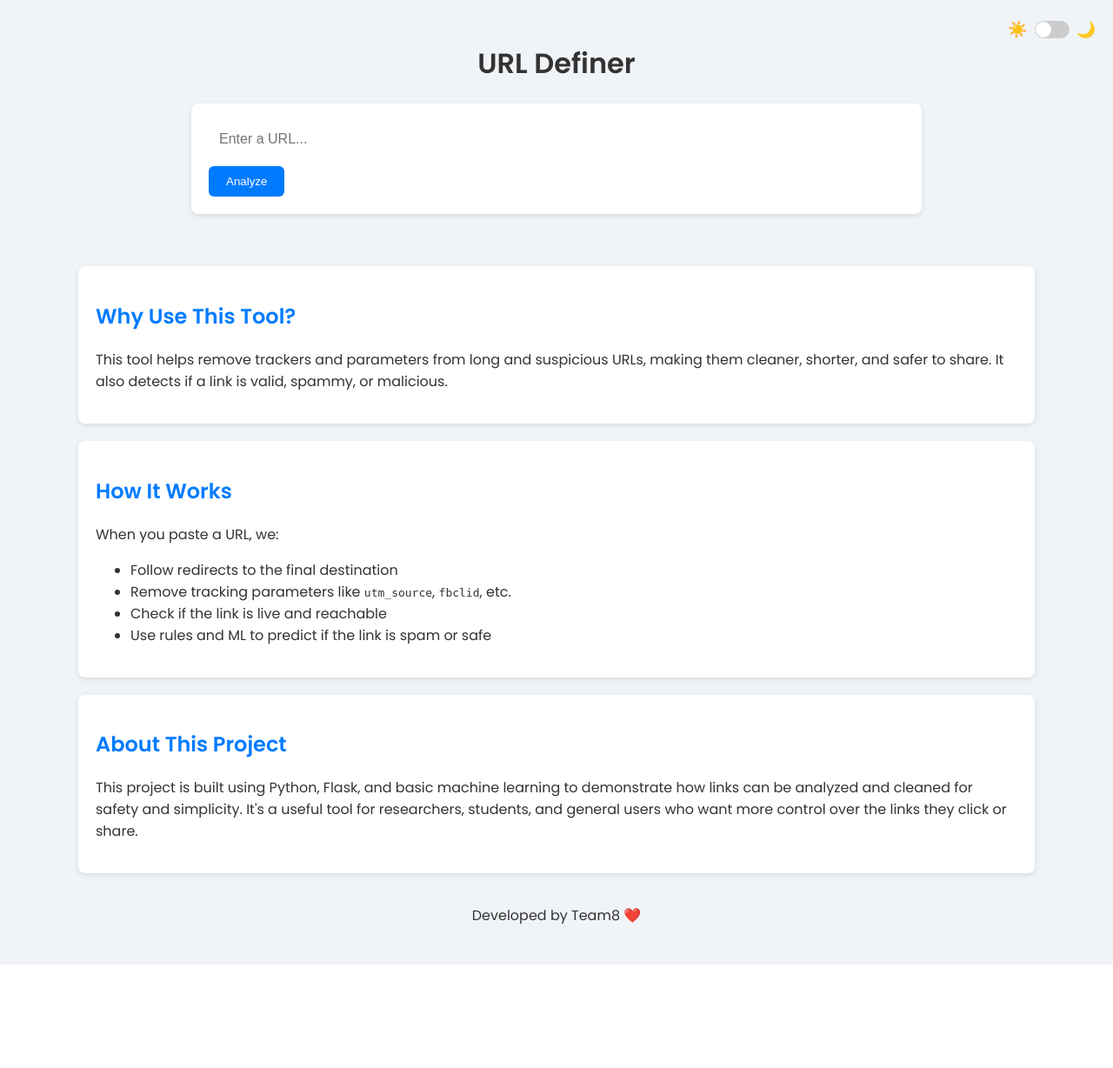
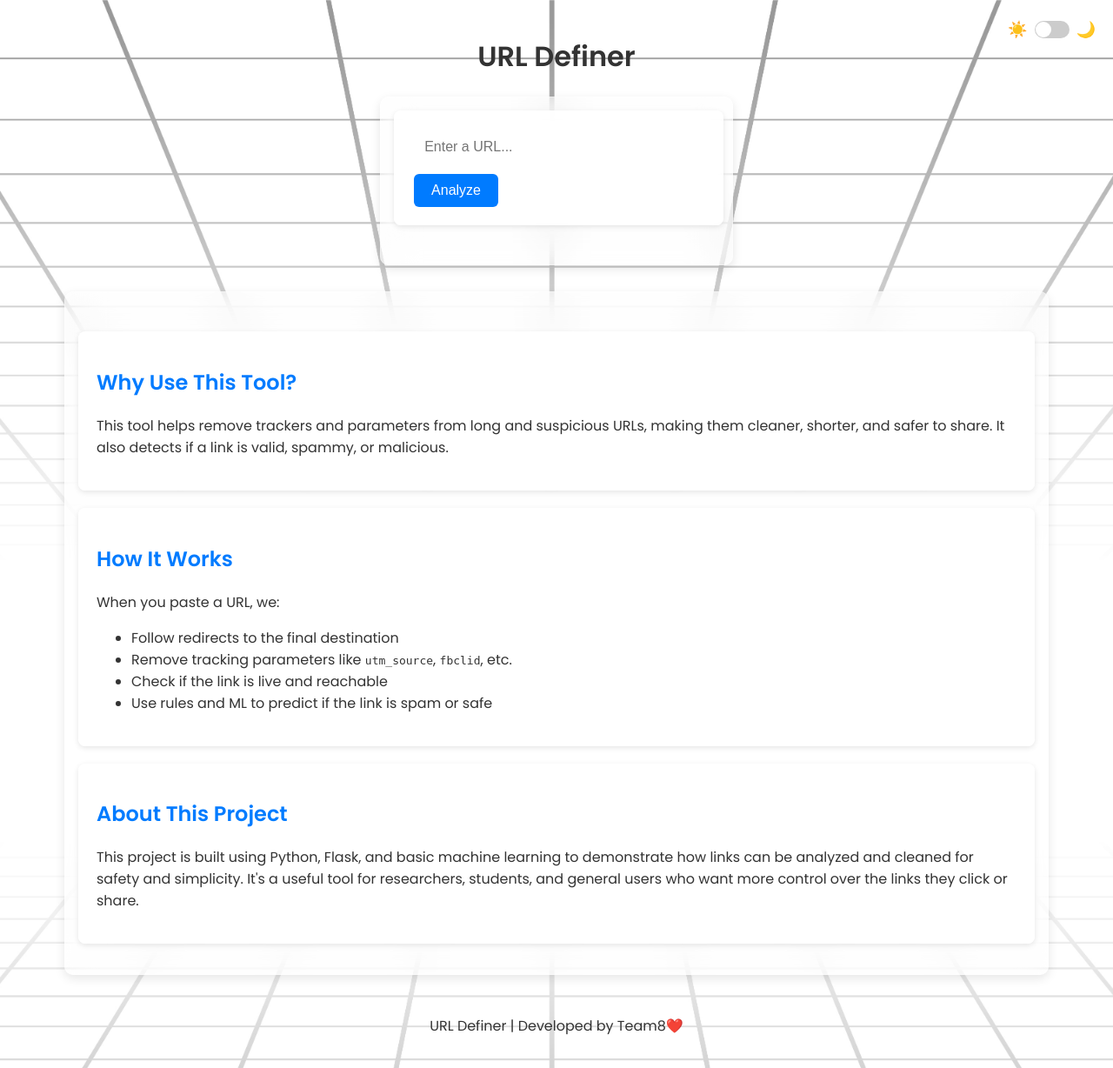
Before and after one commit to Tamilselvan2/URL-definer, a Flask app: page / in a window 1280 px wide. Shown: the whole page at 87% size. Before the commit the page ends 1109 px from the top, so only its background shows below. Run offline with Flask 3, Linux system fonts and the light colour scheme.

Commit message:
Update index.html

```diff
--- a/templates/index.html
+++ b/templates/index.html
@@ -9,12 +9,12 @@
         @import url('https://fonts.googleapis.com/css2?family=Poppins:wght@400;600&display=swap');
 
         :root {
-            --bg-light: #f0f4f8;
-            --bg-dark: #1c1f26;
+            --bg-light: #ffffff;
+            --bg-dark: #000000;
             --text-light: #333;
             --text-dark: #eaeaea;
-            --card-light: #ffffff;
-            --card-dark: #2b2f3a;
+            --card-light: rgba(255, 255, 255, 0.85);
+            --card-dark: rgba(0, 0, 0, 0.85);
             --btn-bg-light: #007bff;
             --btn-bg-dark: #4a90e2;
             --highlight-text-light: #007bff;
@@ -25,18 +25,52 @@
 
         body {
             font-family: 'Poppins', sans-serif;
-            background: var(--bg-light);
+            background: var(--bg-light) url('/static/images/bright_mode.jpg') no-repeat center center;
+            background-size: cover;
             color: var(--text-light);
             padding: 20px;
             display: flex;
             flex-direction: column;
             align-items: center;
-            transition: background 0.3s ease, color 0.3s ease;
+            transition: background-color 0.3s ease, color 0.3s ease;
+            min-height: 100vh;
+            position: relative;
+            overflow-x: hidden;
+            margin: 0;
         }
 
         body.dark {
-            background: var(--bg-dark);
+            background: var(--bg-dark) url('/static/images/dark_mode.jpg') no-repeat center center;
+            background-size: cover;
             color: var(--text-dark);
+        }
+
+        /* Parallax effect container */
+        .parallax-bg {
+            position: fixed;
+            top: 0;
+            left: 0;
+            width: 100%;
+            height: 200%;
+            background: inherit;
+            z-index: -1;
+            will-change: transform;
+        }
+
+        .frosty-box {
+            background: rgba(255, 255, 255, 0.4);
+            padding: 15px;
+            border-radius: 10px;
+            backdrop-filter: blur(20px);
+            border: 1px solid rgba(255, 255, 255, 0.3);
+            margin-bottom: 30px;
+            box-shadow: 0 4px 12px rgba(0, 0, 0, 0.1);
+        }
+
+        body.dark .frosty-box {
+            background: rgba(255, 255, 255, 0.4);
+            border: 1px solid rgba(255, 255, 255, 0.2);
+            box-shadow: 0 4px 12px rgba(0, 0, 0, 0.2);
         }
 
         .form-container {
@@ -49,20 +83,37 @@
             box-shadow: 0 2px 6px rgba(0,0,0,0.1);
             transition: background 0.3s ease;
             overflow: hidden;
+            position: relative;
+            backdrop-filter: blur(5px);
+            border: 1px solid rgba(255, 255, 255, 0.2);
+            display: flex;
+            flex-wrap: wrap;
+            justify-content: center;
+            gap: 10px;
         }
 
         body.dark .form-container {
             background: var(--card-dark);
+            border: 1px solid rgba(255, 255, 255, 0.1);
         }
 
         input[type="text"] {
-            width: calc(100% - 24px);
+            width: 70%;
+            min-width: 200px;
             padding: 12px;
             border-radius: 6px;
             border: none;
             margin-bottom: 10px;
             font-size: 16px;
             box-sizing: border-box;
+            background: rgba(255, 255, 255, 0.9);
+            color: var(--text-light);
+            flex-grow: 1;
+        }
+
+        body.dark input[type="text"] {
+            background: rgba(0, 0, 0, 0.9);
+            color: var(--text-dark);
         }
 
         button {
@@ -73,6 +124,8 @@
             border-radius: 6px;
             cursor: pointer;
             transition: background 0.3s ease, transform 0.2s ease;
+            font-size: 16px;
+            white-space: nowrap;
         }
 
         button:hover {
@@ -151,12 +212,23 @@
         pre {
             white-space: pre-wrap;
             font-family: 'Courier New', Courier, monospace;
+            background: rgba(255, 255, 255, 0.9);
+            padding: 10px;
+            border-radius: 4px;
+        }
+
+        body.dark pre {
+            background: rgba(0, 0, 0, 0.9);
         }
 
         .bottom-sections {
             margin-top: 30px;
             width: 100%;
             max-width: 1100px;
+        }
+
+        .frosty-box.bottom-box {
+            margin-bottom: 30px;
         }
 
         .bottom-sections .section {
@@ -166,13 +238,16 @@
             margin-bottom: 20px;
             box-shadow: 0 2px 6px rgba(0,0,0,0.1);
             transition: background 0.3s ease;
+            position: relative;
+            backdrop-filter: blur(5px);
+            border: 1px solid rgba(255, 255, 255, 0.2);
         }
 
         body.dark .bottom-sections .section {
             background: var(--card-dark);
+            border: 1px solid rgba(255, 255, 255, 0.1);
         }
 
-        /* Theme Switcher */
         .theme-switch {
             position: fixed;
             top: 20px;
@@ -352,6 +437,7 @@
     </style>
 </head>
 <body>
+    <div class="parallax-bg"></div>
     <div class="theme-switch">
         <span class="icon">☀️</span>
         <input type="checkbox" id="themeToggle">
@@ -361,6 +447,7 @@
 
     <h1>URL Definer</h1>
 
+    <div class="frosty-box">
         <div class="form-container">
             <form method="POST" aria-label="URL analysis form">
                 <input type="text" name="url" placeholder="Enter a URL..." required aria-label="URL input">
@@ -373,8 +460,10 @@
             <div class="alert error">Error: {{ error }}</div>
             {% endif %}
         </div>
+    </div>
 
     {% if result %}
+    <div class="frosty-box main-box">
         <div class="main-container">
             <div class="left">
                 <h2>URL Analysis</h2>
@@ -391,7 +480,7 @@
                         </span>
                     </p>
                 </div>
-            <p><strong>Final Redirected URL:</strong></p>
+                <p><strong>Final URL:</strong></p>
                 <div class="cleaned-url-container">
                     <p class="url-text highlight" id="cleaned-output">{{ result.cleaned | safe }}</p>
                     <button onclick="copyToClipboard('{{ result.cleaned | safe }}')" class="copy-btn">Copy</button>
@@ -455,8 +544,10 @@
                 {% endif %}
             </div>
         </div>
+    </div>
     {% endif %}
 
+    <div class="frosty-box bottom-box">
         <div class="bottom-sections">
             <div class="section">
                 <h2>Why Use This Tool?</h2>
@@ -477,9 +568,10 @@
                 <p>This project is built using Python, Flask, and basic machine learning to demonstrate how links can be analyzed and cleaned for safety and simplicity. It's a useful tool for researchers, students, and general users who want more control over the links they click or share.</p>
             </div>
         </div>
+    </div>
 
     <footer>
-        <p>Developed by Team8 ❤️</p>
+        <p>URL Definer | Developed by Team8❤️</p>
     </footer>
 
     <script>
@@ -513,6 +605,7 @@
         toggle.addEventListener("change", () => {
             document.body.classList.toggle("dark");
             localStorage.setItem("theme", document.body.classList.contains("dark") ? "dark" : "light");
+            updateParallaxBg(); // Update background on theme change
         });
 
         // Typing Animation for Final Redirected URL
@@ -555,6 +648,22 @@
             typeSummary();
         }, 1000);
         {% endif %}
+
+        // Parallax Effect
+        const parallaxBg = document.querySelector('.parallax-bg');
+        function updateParallaxBg() {
+            const scrollPosition = window.scrollY;
+            const windowHeight = window.innerHeight;
+            const documentHeight = document.body.scrollHeight;
+            const maxScroll = documentHeight - windowHeight;
+            const parallaxSpeed = 0.5;
+            const translateY = (scrollPosition / maxScroll) * 100 * parallaxSpeed;
+            parallaxBg.style.transform = `translate3d(0, -${translateY}%, 0)`;
+        }
+
+        window.addEventListener('scroll', updateParallaxBg);
+        window.addEventListener('load', updateParallaxBg);
+        window.addEventListener('resize', updateParallaxBg);
     </script>
 </body>
 </html>
```
Also changed, not shown: other parts of templates/index.html (+28 -10 lines). Lines whose indentation alone changed are shown as unchanged.
